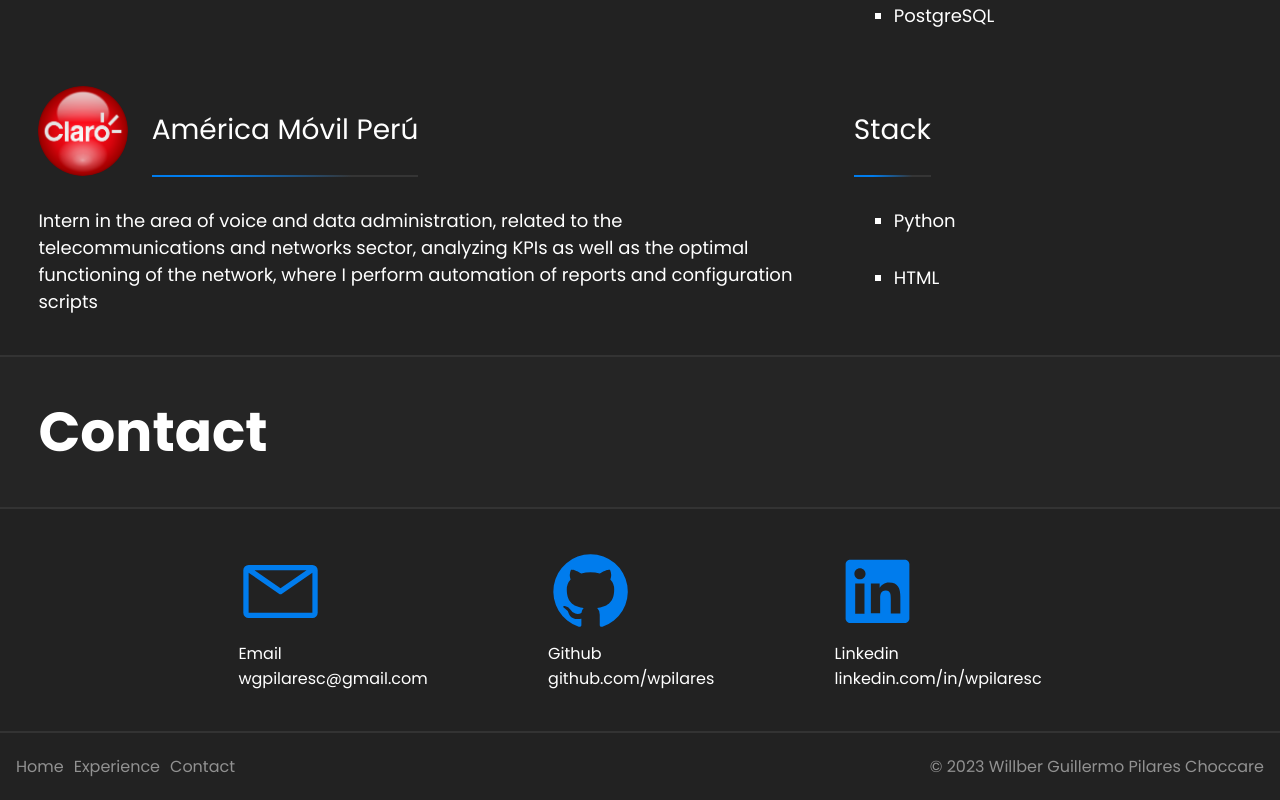
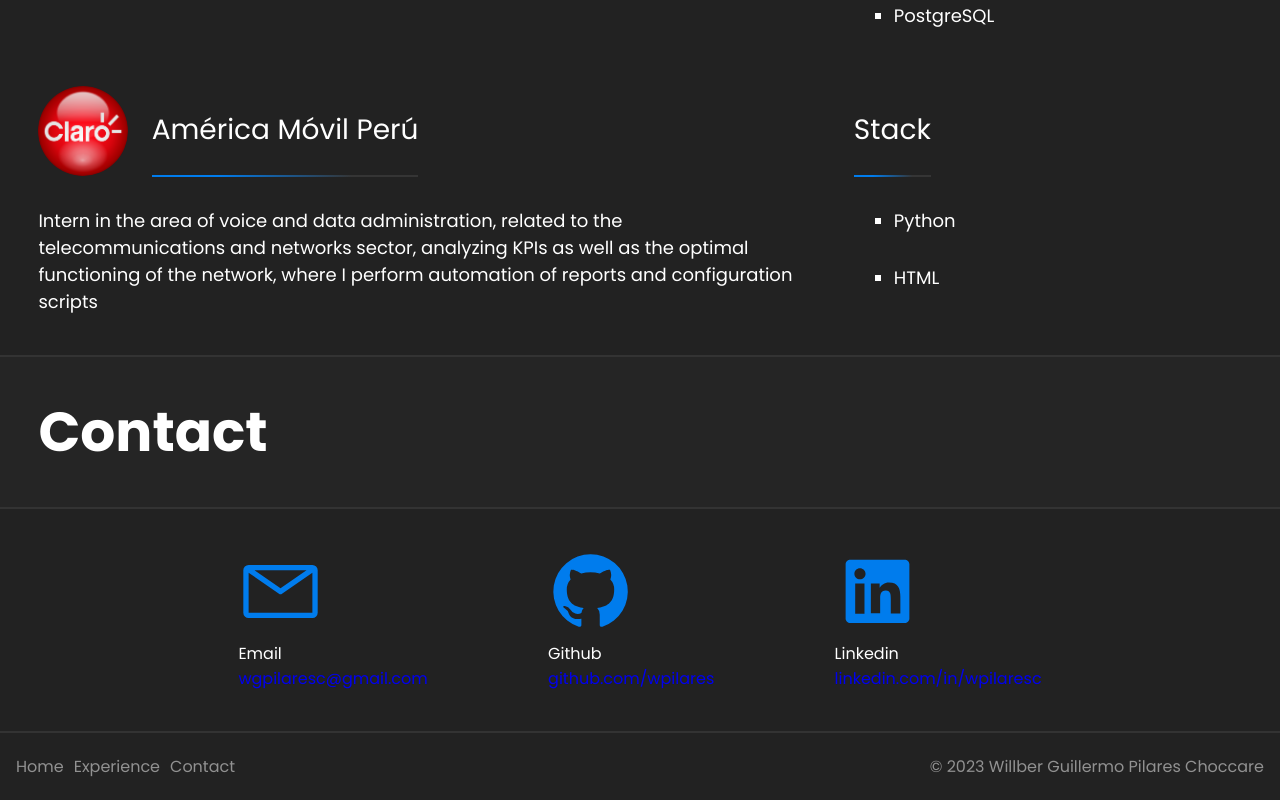
Before and after one commit to wpilares/willpilares, a React (Vite) app: page / in a window 1280 px wide. Shown: the part 1594-2394 px from the top of the page. Built offline with nearby package versions, Linux system fonts and the light colour scheme.

Commit message:
added links

```diff
--- a/src/components/header/Header.tsx
+++ b/src/components/header/Header.tsx
@@ -27,16 +27,28 @@ const Header = (): ReactElement => {
           <span className={styles.secondTitle}>Pilares</span>
         </div>
         <div className={styles.navbarLinks}>
+          <a href="#" style={{ textDecoration: 'none' }}>
             <div>Home</div>
+          </a>
+          <a href="/#experience" style={{ textDecoration: 'none' }}>
             <div>Experience</div>
+          </a>
+          <a href="/#contact" style={{ textDecoration: 'none' }}>
             <div>Contact</div>
+          </a>
         </div>
       </div>
       {!isMenuOpen && (
         <div className={styles.sideNavLinks}>
+          <a href="#" style={{ textDecoration: 'none' }}>
             <div>Home</div>
+          </a>
+          <a href="/#experience" style={{ textDecoration: 'none' }}>
             <div>Experience</div>
+          </a>
+          <a href="/#contact" style={{ textDecoration: 'none' }}>
             <div>Contact</div>
+          </a>
         </div>
       )}
     </div>
--- a/src/content/contact/Contact.tsx
+++ b/src/content/contact/Contact.tsx
@@ -7,23 +7,35 @@ import linkedin from '../../assets/contact/linkedin.svg';
 
 const Contact = (): ReactElement => {
   return (
-    <div className={styles.contact}>
+    <div className={styles.contact} id="contact">
       <SectionTitle title="Contact" />
       <div className={styles.contactSection}>
         <div>
           <img src={email} alt="email" />
           <div>Email</div>
-          <div>wgpilaresc@gmail.com</div>
+          <a
+            href="mailto:wgpilaresc@gmail.com"
+            style={{ textDecoration: 'none' }}>
+            <div>wgpilaresc@gmail.com</div>
+          </a>
         </div>
         <div>
           <img src={github} alt="github" />
           <div>Github</div>
-          <div>github.com/wpilares</div>
+          <a
+            href="https://github.com/wpilares"
+            style={{ textDecoration: 'none' }}>
+            <div>github.com/wpilares</div>
+          </a>
         </div>
         <div>
           <img src={linkedin} alt="linkedin" />
           <div>Linkedin</div>
-          <div>linkedin.com/in/wpilaresc</div>
+          <a
+            href="https://linkedin.com/in/wpilaresc"
+            style={{ textDecoration: 'none' }}>
+            <div>linkedin.com/in/wpilaresc</div>
+          </a>
         </div>
       </div>
     </div>
--- a/src/content/experience/Experience.tsx
+++ b/src/content/experience/Experience.tsx
@@ -6,7 +6,7 @@ import data from '../../../data.json';
 
 const Experience = (): ReactElement => {
   return (
-    <div className={styles.experience}>
+    <div className={styles.experience} id="experience">
       <SectionTitle title="Experience" />
       <Jobs data={data.company_1} />
       <Jobs data={data.company_2} />
--- a/src/content/hero/Hero.tsx
+++ b/src/content/hero/Hero.tsx
@@ -21,7 +21,9 @@ const Hero = (): ReactElement => {
           <a href={CV} download>
             <button className={styles.button1}>Resume</button>
           </a>
-          <button className={styles.button2}>Contact</button>
+          <a href="/#contact">
+            <button className={styles.button2}>Contact</button>
+          </a>
         </div>
       </div>
     </div>
```
Lines whose indentation alone changed are shown as unchanged.
